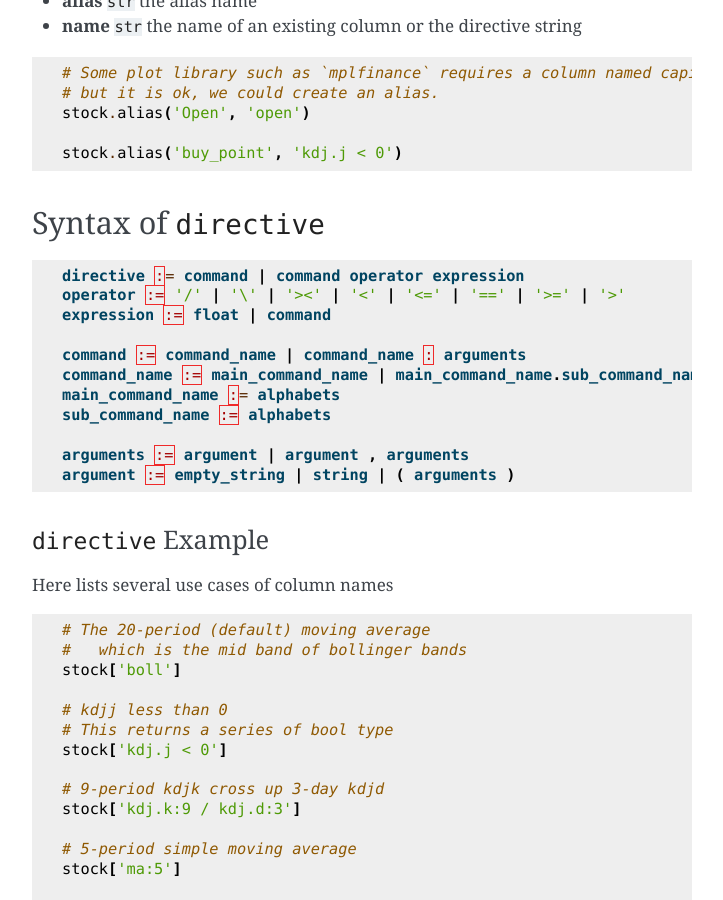
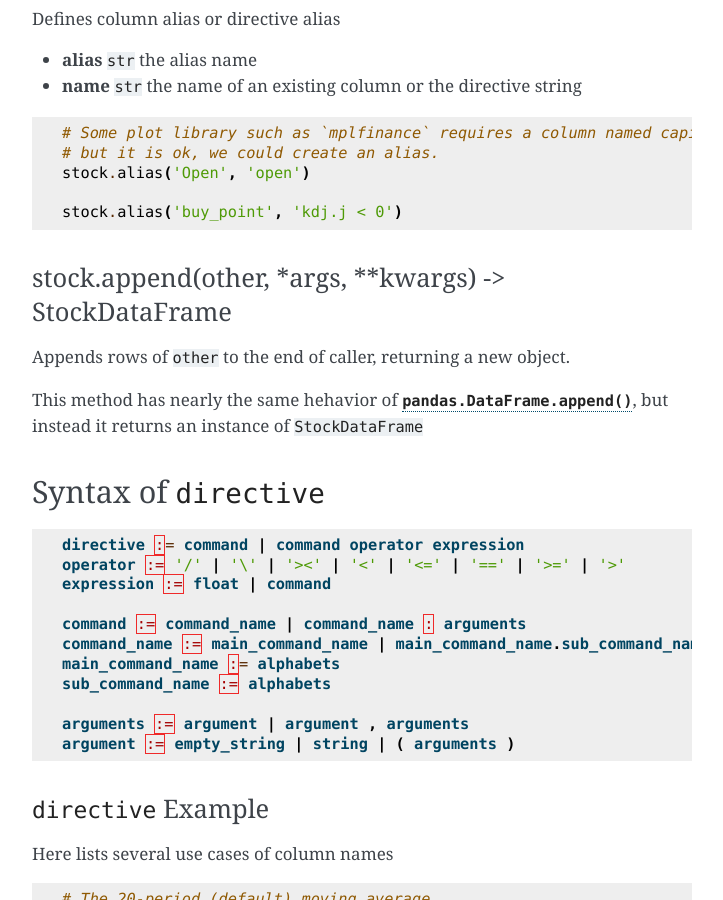
Before and after one commit to kaelzhang/stock-pandas, a Sphinx documentation site: the page built from docs/README.md, in a window 1280 px wide and 900 px high, scrolled down 2511 px. Shown: the whole window, without its empty margins (388-1111 px from the left). Built offline with Sphinx 7.4.7, drawn with Linux system fonts in a browser that asks for light colours; some of the changed text lies outside the part shown.

````diff
--- a/docs/README.md
+++ b/docs/README.md
@@ -27,6 +27,9 @@ pip install stock-pandas
 
 ```py
 from stock_pandas import StockDataFrame
+
+# or
+import stock_pandas as spd
 ```
 
 We also have some examples with annotations in the [`example`](https://github.com/kaelzhang/stock-pandas/tree/master/example) directory, you could use [JupyterLab](https://jupyter.org/) or Jupyter notebook to play with them.
@@ -43,9 +46,9 @@ stock = StockDataFrame(pd.read_csv('stock.csv'))
 As we know, we could use `[]`, which called **pandas indexing** (a.k.a. `__getitem__` in python) to select out lower-dimensional slices. In addition to indexing with `colname` (column name of the `DataFrame`), we could also do indexing by `directive`s.
 
 ```py
-stock[directive] # Gets a series
+stock[directive] # Gets a pandas.Series
 
-stock[[directive0, directive1]] # Gets a data frame
+stock[[directive0, directive1]] # Gets a StockDataFrame
 ```
 
 We have an example to show the most basic indexing using `[directive]`
@@ -99,6 +102,12 @@ stock.alias('Open', 'open')
 
 stock.alias('buy_point', 'kdj.j < 0')
 ```
+
+### stock.append(other, *args, **kwargs) -> StockDataFrame
+
+Appends rows of `other` to the end of caller, returning a new object.
+
+This method has nearly the same hehavior of [`pandas.DataFrame.append()`](https://pandas.pydata.org/pandas-docs/stable/reference/api/pandas.DataFrame.append.html), but instead it returns an instance of `StockDataFrame`
 
 ## Syntax of `directive`
 
--- a/stock_pandas/__init__.py
+++ b/stock_pandas/__init__.py
@@ -1,4 +1,4 @@
 # beta version
-__version__ = '0.5.0'
+__version__ = '0.6.0'
 
 from .dataframe import StockDataFrame  # noqa
````
